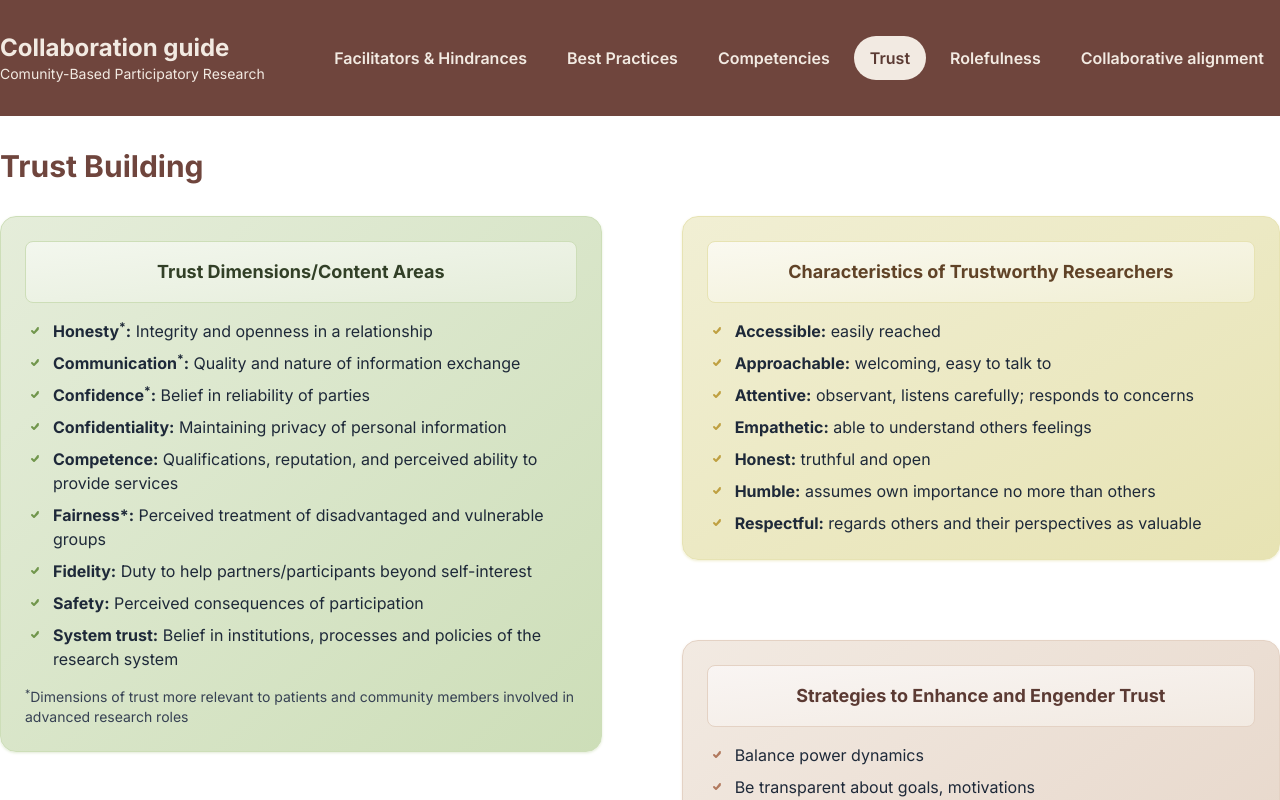
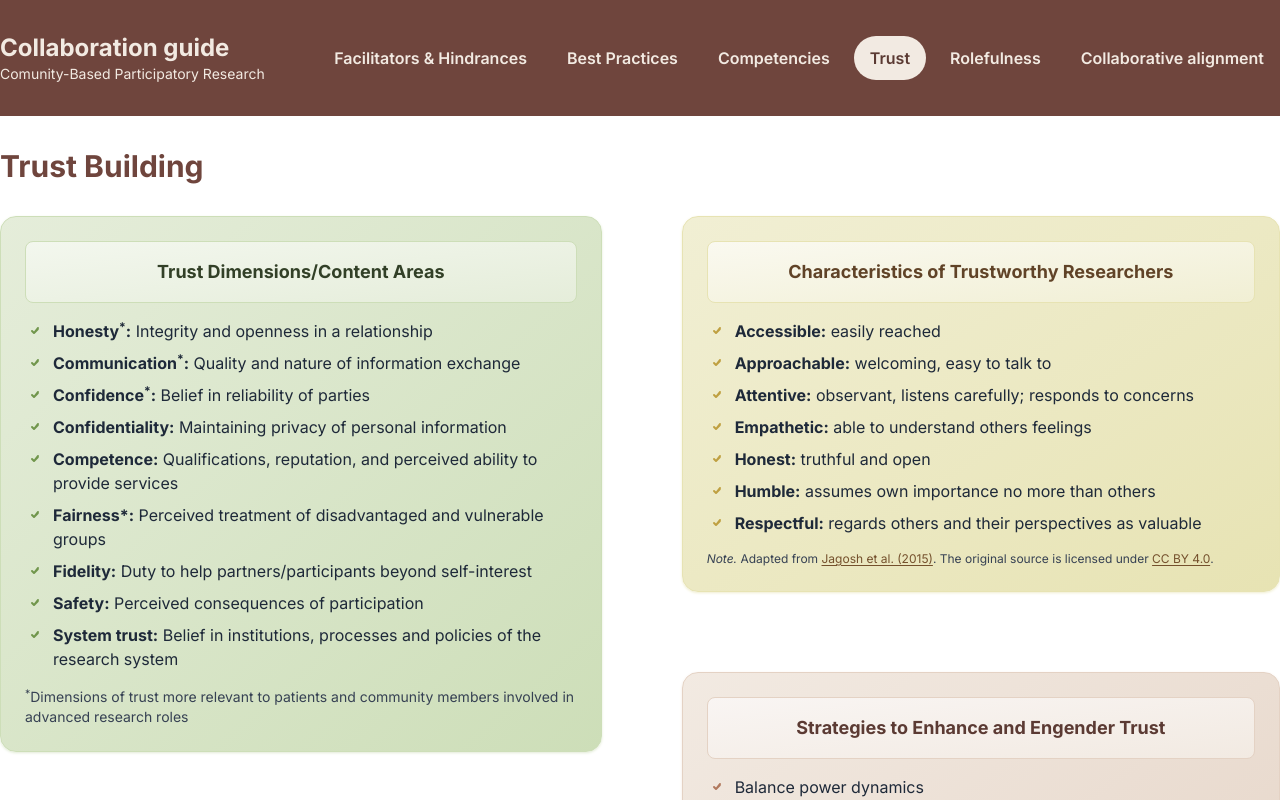
Before and after one commit to havekes/collaboration, a SvelteKit app: page /trust-building in a window 1280 px wide. Shown: the top 800 px of the page. Built offline with nearby package versions, Linux system fonts and the light colour scheme; some icons are missing.

Commit message:
add reference

```diff
--- a/src/routes/trust-building/+page.svelte
+++ b/src/routes/trust-building/+page.svelte
@@ -77,6 +77,8 @@
 						<strong>Respectful:</strong> regards others and their perspectives as valuable
 					</ListItem>
 				</List>
+
+				<ReferenceLink theme="cornsilk" refs={[{ name: 'Jagosh et al. (2015)', link: '' }]} />
 			</Card>
 
 			<Card theme="light-bronze" class="w-full">
```
